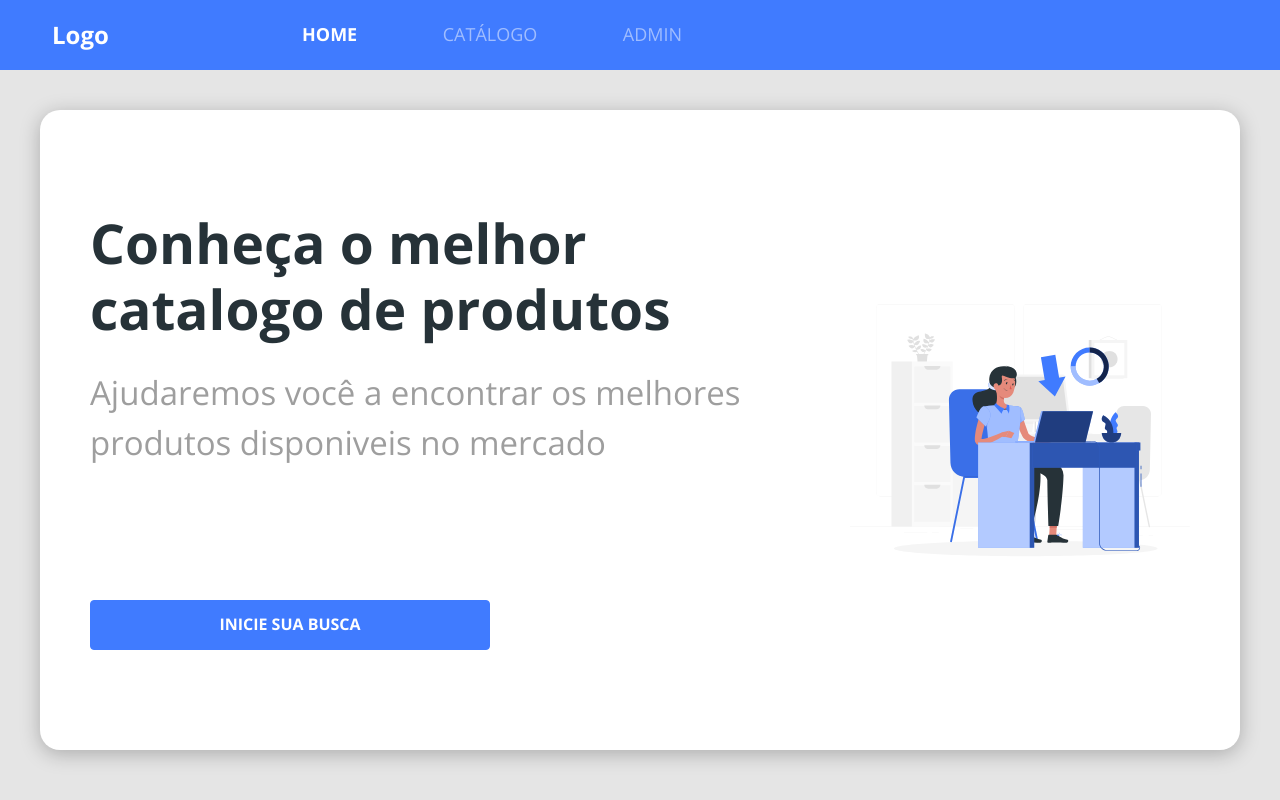
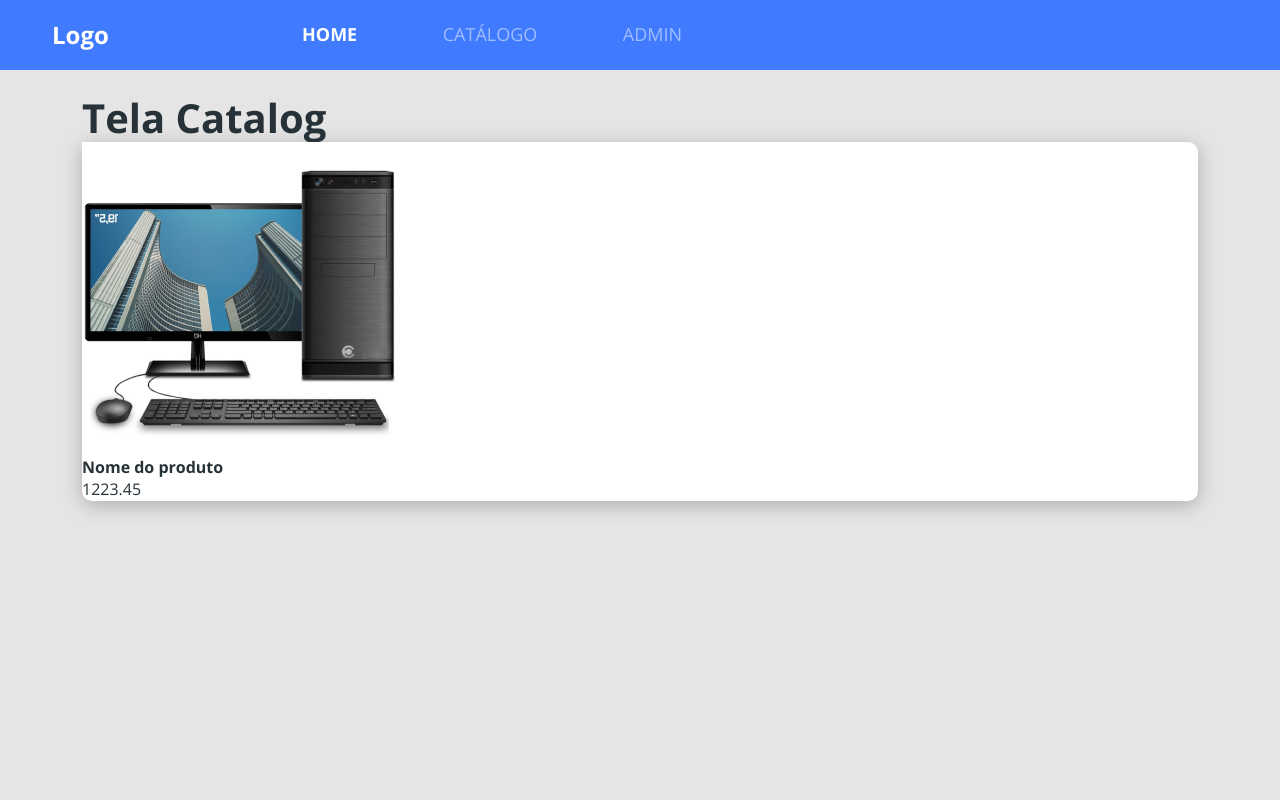
Before and after one commit to linconviana/projeto_react_spring, a React (Create React App) app in the folder frontweb/: page / in a window 1280 px wide. Built offline with nearby package versions, Linux system fonts and the light colour scheme.

Commit message:
criando card / style

```diff
--- a/frontweb/src/App.css
+++ b/frontweb/src/App.css
@@ -29,3 +29,9 @@ ul {
 ul li a {
   color: #fff;
 }
+
+.base-card {
+  border-radius: 10px;
+  box-shadow: 0px 4px 20px rgba(0, 0, 0, 0.25);
+  background: #fff;
+}
--- a/frontweb/src/App.tsx
+++ b/frontweb/src/App.tsx
@@ -1,10 +1,14 @@
-import Home from "./pages/Home";
+/*import Home from "./pages/Home";*/
+import Catalog from "pages/Catalog";
+
 import "./assets/styles/custom.scss";
 import "./App.css";
 
 function App() {
   return (
-    <Home />
+    /*<Home />*/
+    <Catalog />
+
   );
 }
 
--- /dev/null
+++ b/frontweb/src/components/ProductCard/index.tsx
@@ -0,0 +1,21 @@
+
+import './styles.css';
+import ProductImg from "assets/images/product.png";
+
+const ProductCard = () => {
+  return (
+    <>
+      <div className="base-card product-car">
+        <div className="card-top-container">
+            <img src={ProductImg} alt="nome do produto"/>
+        </div>
+        <div className="car-bottom-container">
+            <h6>Nome do produto</h6>
+            <p>1223.45</p>
+        </div>
+      </div>
+    </>
+  );
+};
+
+export default ProductCard;
--- /dev/null
+++ b/frontweb/src/components/ProductCard/styles.css
@@ -0,0 +1,3 @@
+.card-img{
+    padding-left: 20px;;
+}
--- /dev/null
+++ b/frontweb/src/pages/Catalog/index.tsx
@@ -0,0 +1,18 @@
+
+import Navbar from "components/Navbar";
+import ProductCard from "components/ProductCard";
+import './styles.css';
+
+const Catalog = () => {
+  return (
+    <>
+      <Navbar />
+      <div className=" container my-4">
+        <h1>Tela Catalog</h1>
+        <ProductCard />
+      </div>
+    </>
+  );
+};
+
+export default Catalog;
--- a/frontweb/src/pages/Home/index.tsx
+++ b/frontweb/src/pages/Home/index.tsx
@@ -9,7 +9,7 @@ const Home = () => {
     <>
       <Navbar />
       <div className="home-container">
-        <div className="home-card">
+        <div className="base-card home-card">
           <div className="home-content-container">
             <div>
               <h1>Conheça o melhor catalogo de produtos</h1>
--- a/frontweb/src/pages/Home/styles.css
+++ b/frontweb/src/pages/Home/styles.css
@@ -6,8 +6,6 @@
 
 .home-card {
   border-radius: 20px;
-  box-shadow: 0px 4px 20px rgba(0, 0, 0, 0.25);
-  background: #fff;
   display: flex;
   flex-direction: column-reverse;
 }
```
Also changed, not shown: frontweb/src/pages/Catalog/styles.css (added).
